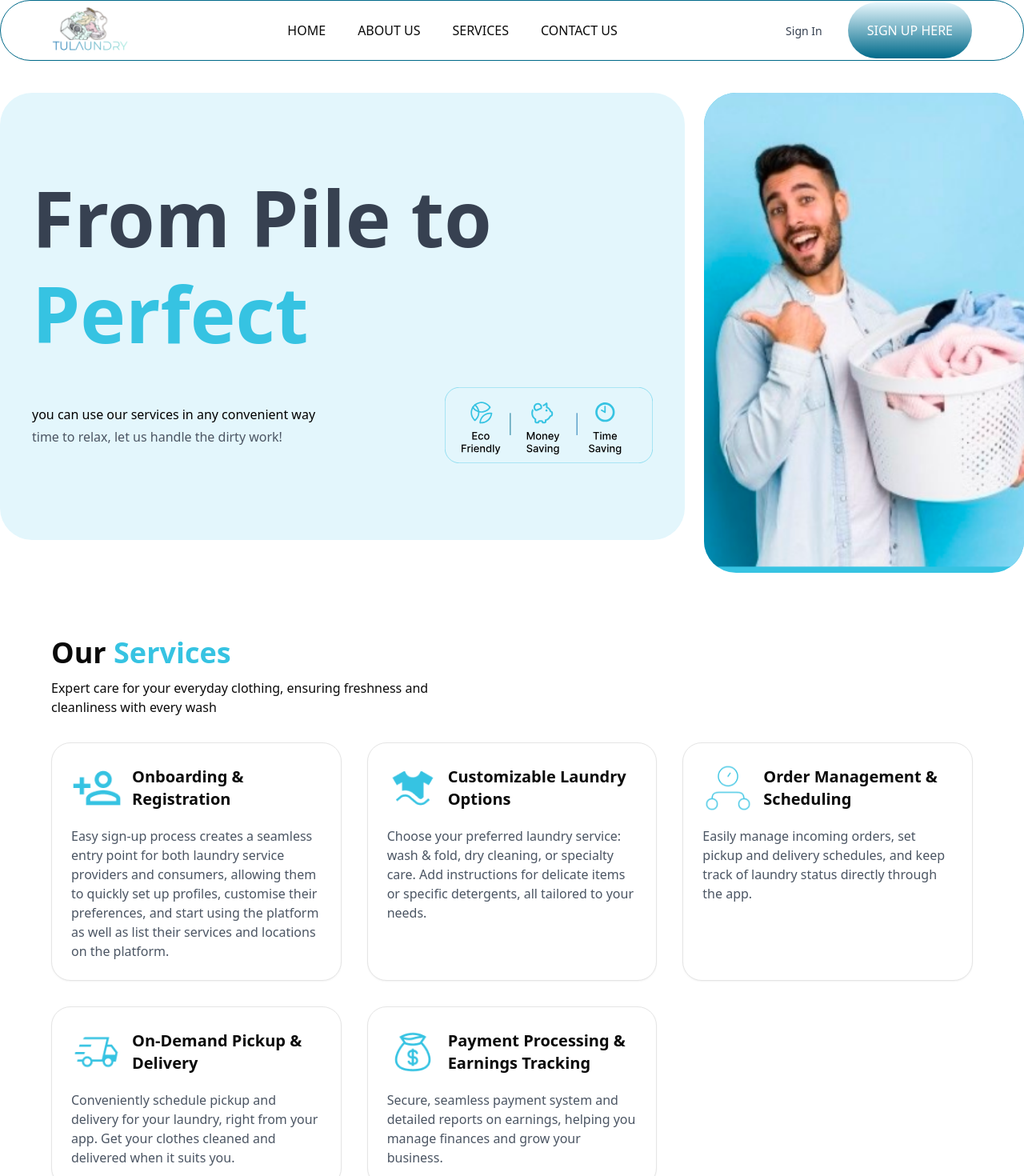
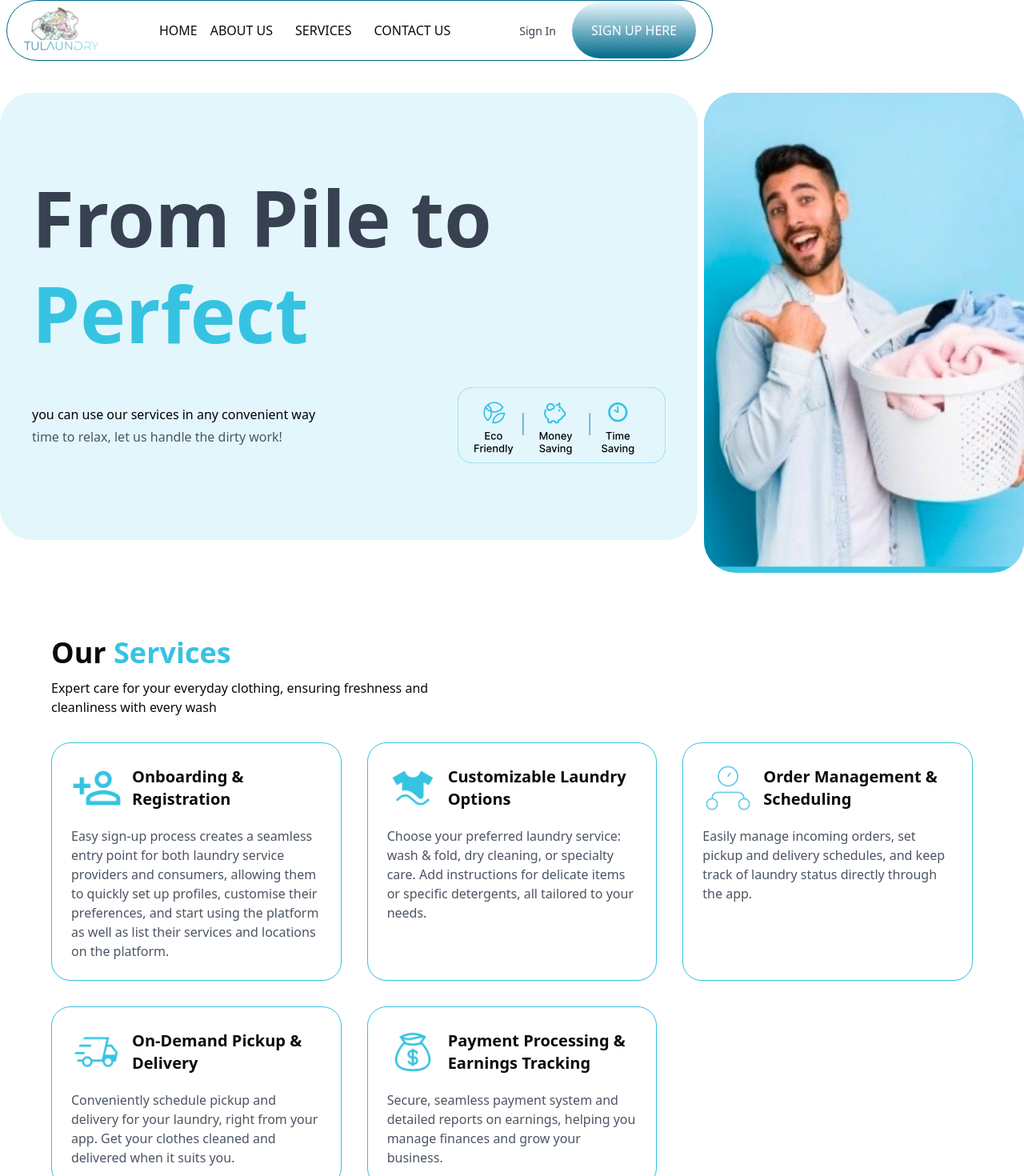
Before and after one commit to Aristocratjnr/Consumer-dashboard, a Next.js app: page / in a window 1280 px wide. Shown: the top 1470 px of the page at 80% size. Built offline with nearby package versions, Linux system fonts and the light colour scheme.

Commit message:
fix: enhance layout and styling in HeroSection, NavBar, and ServicesSection for improved aesthetics

```diff
--- a/src/components/HomePage/HeroSection.tsx
+++ b/src/components/HomePage/HeroSection.tsx
@@ -33,14 +33,14 @@ export default function HeroSection() {
       </div>
 
         {/* Hero Image */}
-      <div className="ml-6">
-        <div className="bg-[#36C3E2] rounded-[40px] overflow-hidden">
+    <div className="ml-2">
+      <div className="bg-[#36C3E2] rounded-[40px] overflow-hidden h-[600px]">
         <Image
           src="/images/landing-image.png"
           width={400}
           height={800}
           alt="Person holding laundry basket"
-            className="h-[600px] w-[400px] object-cover"
+          className="h-full w-[400px] object-cover"
         />
       </div>
     </div>
--- a/src/components/HomePage/NavBar.tsx
+++ b/src/components/HomePage/NavBar.tsx
@@ -1,8 +1,9 @@
 import Image from "next/image";
 import Link from "next/link";
+
 export default function NavBar() {
   return (
-    <nav className="flex items-center justify-between bg-white rounded-full border border-b-1 border-[#006A8A] px-16 py-2 shadow-sm">
+    <nav className="flex items-center justify-between bg-white rounded-full border border-b-1 border-[#006A8A] w-[69%] ml-2 px-5 py-2 shadow-sm">
       {/* Logo */}
       <div>
         <Link href="/" className="flex items-center space-x-2">
@@ -12,22 +13,22 @@ export default function NavBar() {
 
       {/* NavLinks */}
       <div className="flex items-center">
-        <Link href="" className="px-5">
+        <Link href="" className="px-2">
           HOME
         </Link>
-        <Link href="" className="px-5">
+        <Link href="" className="px-2">
           ABOUT US
         </Link>
         <Link href="" className="px-5">
           SERVICES
         </Link>
-        <Link href="" className="px-5">
+        <Link href="" className="px-2">
           CONTACT US
         </Link>
       </div>
 
       {/* AuthButtons */}
-      <div className="space-x-4">
+      <div className="space-x-1">
         <Link
           href="/auth/SignIn"
           className="px-4 py-2 text-sm font-medium text-gray-700 hover:text-gray-900"
@@ -36,7 +37,7 @@ export default function NavBar() {
         </Link>
         <Link
           href="/auth/SignUp"
-          className="rounded-full bg-gradient-to-b from-teal-20 to-[#006A8A] px-6 py-6 text-md font-medium text-white hover:bg-teal-30"
+          className="rounded-full w-auto bg-gradient-to-b from-teal-20 to-[#006A8A] px-6 py-6 text-md font-medium text-white hover:bg-teal-30"
         >
           SIGN UP HERE
         </Link>
--- a/src/components/HomePage/ServicesSection.tsx
+++ b/src/components/HomePage/ServicesSection.tsx
@@ -13,9 +13,9 @@ export default function ServicesSection() {
           cleanliness with every wash
         </p>
         {/* Card Grid */}
-        <div className="mt-8 grid grid-cols-3 gap-8">
+        <div className="mt-8 grid grid-cols-3 gap-8 ">
           {/* First Card */}
-          <Card className="rounded-3xl">
+          <Card className="rounded-3xl border-[#36C3E2]">
             <CardContent className="p-6">
               <div className="mb-4 flex items-center gap-3">
                 <Image
@@ -40,13 +40,13 @@ export default function ServicesSection() {
           </Card>
 
           {/* Second Card */}
-          <Card className="rounded-3xl">
+          <Card className="rounded-3xl border-[#36C3E2]">
             <CardContent className="p-6">
               <div className="mb-4 flex items-center gap-3">
                 <Image
                   src="/images/services2.png"
                   width={100}
-                  height={100}
+                  height={90}
                   alt="icon"
                   className="h-16 w-16 text-sky-300"
                 />
@@ -63,7 +63,7 @@ export default function ServicesSection() {
           </Card>
 
           {/* Third Card */}
-          <Card className="rounded-3xl">
+          <Card className="rounded-3xl border-[#36C3E2]">
             <CardContent className="p-6">
               <div className="mb-4 flex items-center gap-3">
                 <Image
@@ -86,7 +86,7 @@ export default function ServicesSection() {
           </Card>
 
           {/* Fourth Card */}
-          <Card className="col-span-1 rounded-3xl">
+          <Card className="col-span-1 rounded-3xl border-[#36C3E2]">
             <CardContent className="p-6">
               <div className="mb-4 flex items-center gap-3">
                 <Image
@@ -109,7 +109,7 @@ export default function ServicesSection() {
           </Card>
 
           {/* Fifth Card */}
-          <Card className="col-span-1 rounded-3xl">
+          <Card className="col-span-1 rounded-3xl border-[#36C3E2]">
             <CardContent className="p-6">
               <div className="mb-4 flex items-center gap-3">
                 <Image
```
Lines whose indentation alone changed are shown as unchanged.
